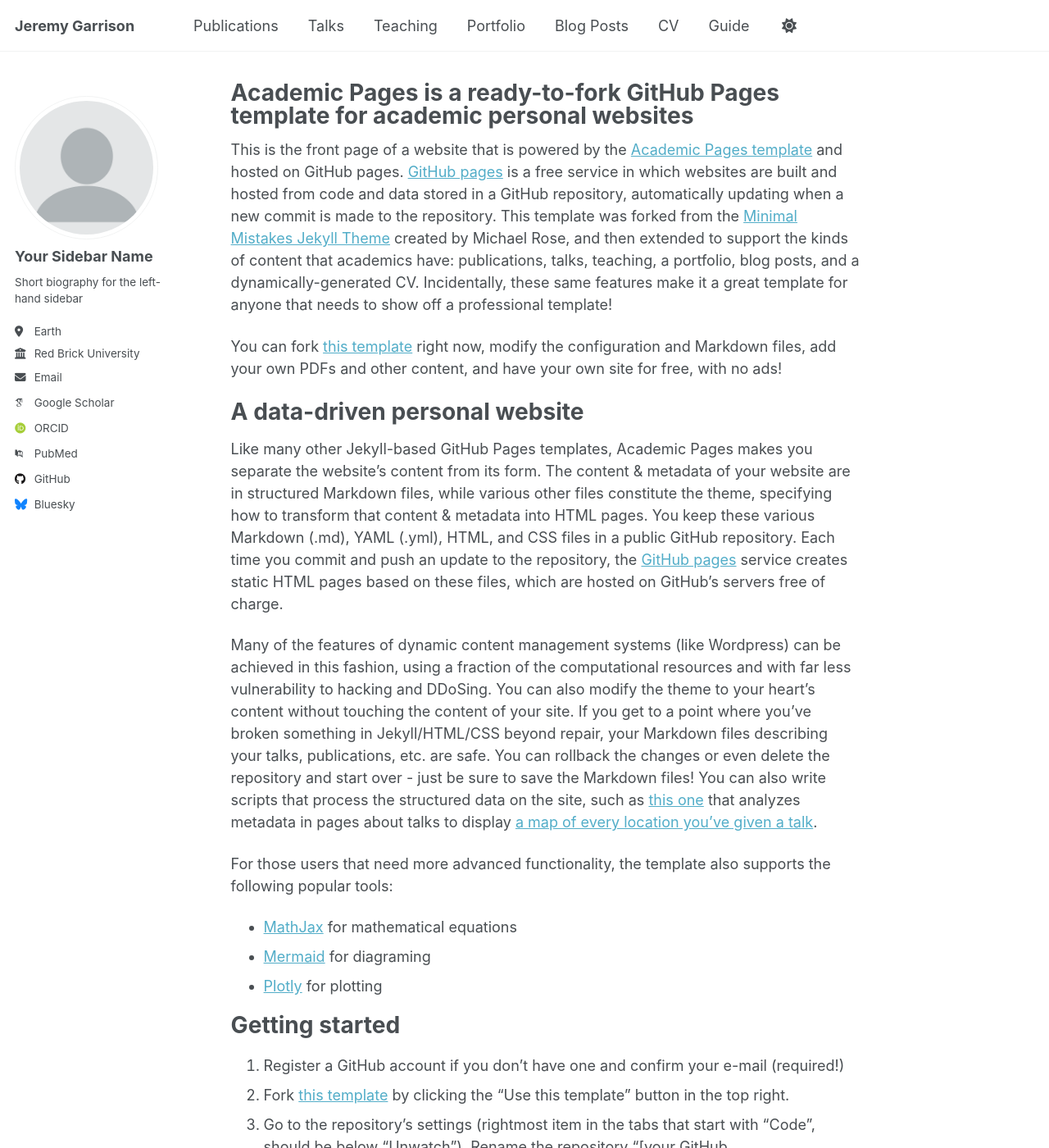
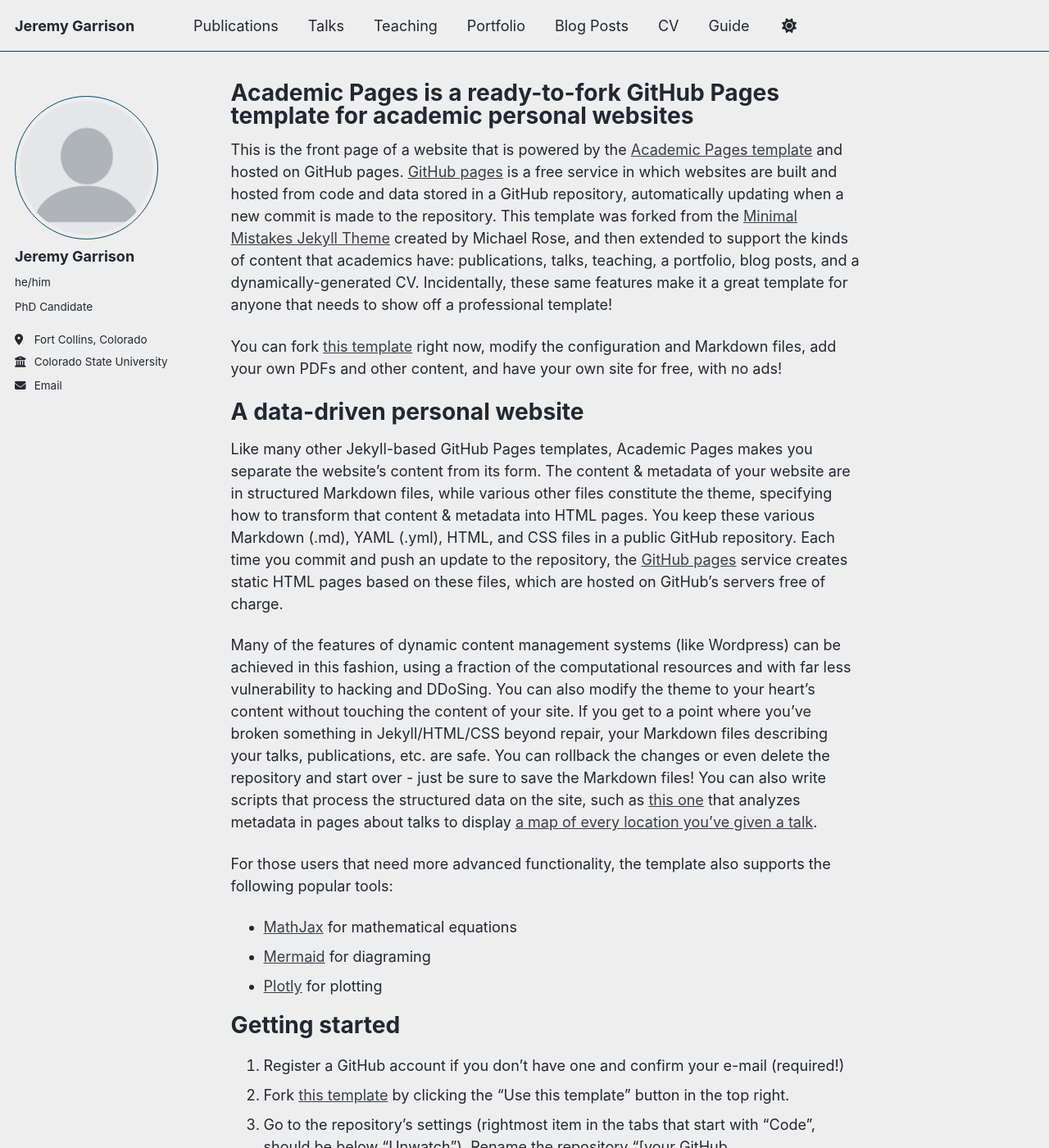
Before and after one commit to Jeremy-Garrison/Jeremy-Garrison.github.io, a Jekyll site: the page built from _pages/about.md, in a window 1280 px wide and 1400 px high. Shown: the whole window at 82% size. Built offline with Jekyll 4.4.1, drawn with Linux system fonts in a browser that asks for light colours; some web fonts are replaced; a script that is not in the unit is left out.

Commit message:
Update _config.yml

```diff
--- a/_config.yml
+++ b/_config.yml
@@ -8,11 +8,11 @@
 
 # Basic Site Settings
 locale                   : "en-US"
-site_theme               : "default" # Currently available options are "default", "air"
+site_theme               : "air" # Currently available options are "default", "air"
 title                    : "Jeremy Garrison"
 title_separator          : "-"
 name                     : &name "Jeremy Garrison"
-description              : &description "PhD Candidate"
+description              : &description "Academic website"
 url                      : https://jeremy-garrison.github.io # the base hostname & protocol for your site e.g. "https://[your GitHub username].github.io" or if you already have some other page hosted on Github then use "https://[your GitHub username].github.io/[Your Repo Name]"
 baseurl                  : "" # the subpath of your site, e.g. "/blog"
 repository               : "jeremy-garrison/jeremy-garrison.github.io"
@@ -23,23 +23,23 @@ repository               : "jeremy-garrison/jeremy-garrison.github.io"
 author:
   # Biographic information
   avatar           : "profile.png"
-  name             : "Your Sidebar Name"
-  pronouns         : # example: "she/her"
-  bio              : "Short biography for the left-hand sidebar"
-  location         : "Earth"
-  employer         : "Red Brick University"
+  name             : "Jeremy Garrison"
+  pronouns         : "he/him"
+  bio              : "PhD Candidate"
+  location         : "Fort Collins, Colorado"
+  employer         : "Colorado State University"
   uri              : # URL
-  email            : "none@example.org"
+  email            : "jeremy.garrison@colostate.edu"
 
   # Academic websites
   academia         : # URL
   arxiv            : # URL - Update with the correct link to your profile
-  googlescholar    : "https://scholar.google.com/citations?user=PS_CX0AAAAAJ"
+  googlescholar    : #"https://scholar.google.com/citations?user=PS_CX0AAAAAJ"
   inspire-hep      : # URL
   impactstory      : # URL
-  orcid            : "http://orcid.org/yourorcidurl"
+  orcid            : #"http://orcid.org/yourorcidurl"
   semantic         : # URL
-  pubmed           : "https://www.ncbi.nlm.nih.gov/pubmed/?term=john+snow"
+  pubmed           : #"https://www.ncbi.nlm.nih.gov/pubmed/?term=john+snow"
   researchgate     : # URL
   scopus           : # URL
 
@@ -47,13 +47,13 @@ author:
   bitbucket        : # Username - Update with your username on the site
   codepen          : # Username
   dribbble         : # Username
-  github           : "academicpages"
+  github           : #"academicpages"
   kaggle           : # Username
   stackoverflow    : # User number or user number and name (i.e., use "1" or "1/jeff-atwood")
 
   # Social media
   artstation       : # Username
-  bluesky          : "bsky.app" # Replace this with you Bluesky username
+  bluesky          : #"bsky.app" # Replace this with you Bluesky username
   facebook         : # Username
   flickr           : # Username
   foursquare       : # Username
```
